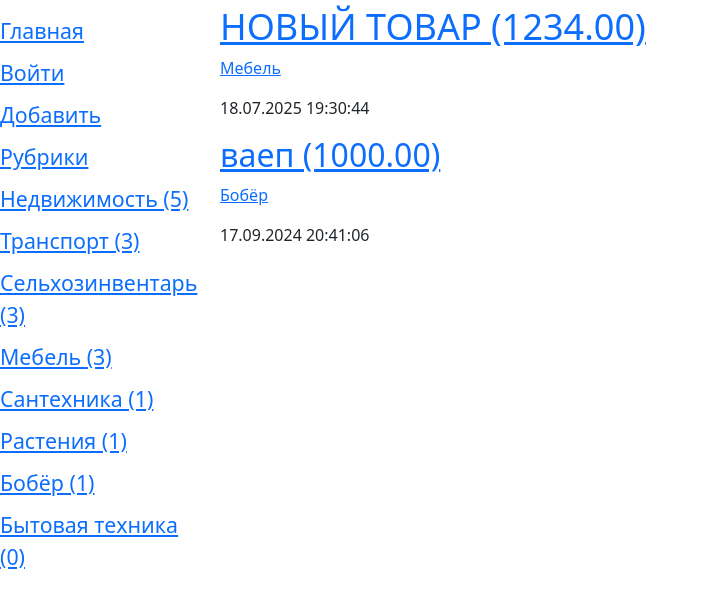
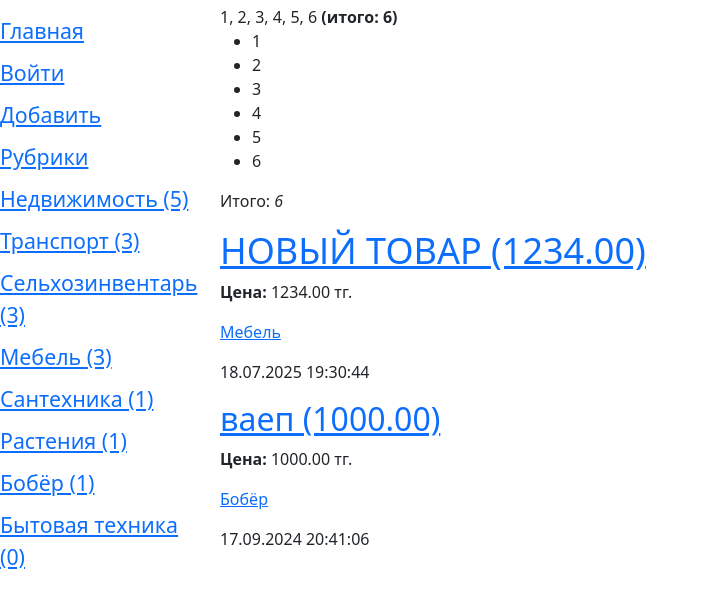
Before and after one commit to morozov1982/samplesite_sep_232_3, a Django app: page / in a window 1280 px wide. Shown: the part 67-675 px from the top of the page, without its empty margins (0-709 px from the left). Run offline with Django 5.2, Linux system fonts and the light colour scheme; data comes from the database, SQL or seed files in the repository; some libraries are stand-ins or nearby versions.

Commit message:
lesson_27

```diff
--- /dev/null
+++ b/bboard/templatetags/bbtags.py
@@ -0,0 +1,37 @@
+from django import template
+from django.template.defaultfilters import stringfilter
+from django.utils.safestring import mark_safe
+from django.utils.html import escape
+
+register = template.Library()
+
+@register.filter(name='cur', is_safe=True)
+# @stringfilter
+def currency(value, name='тг.'):
+    if not value:
+        value = 0
+    return f'{value:.2f} {name}'
+
+@register.filter(expects_localtime=True)
+def datetimefilter(value):
+    pass
+
+
+@register.filter
+def somefilter(value):
+    return mark_safe(escape(value))  # SafeText
+
+# register.filter('currency', currency)
+
+
+# @register.simple_tag(takes_context=True)
+# def lst(context, sep, *args):
+@register.simple_tag
+def lst(sep, *args):
+    # return f'{sep.join(args)} (итого {len(args)})'
+    return mark_safe(f'{sep.join(args)} <strong>(итого: {len(args)})</strong>')
+
+
+@register.inclusion_tag('tags/ulist.html')
+def ulist(*args):
+    return {'items': args}
--- a/samplesite/settings.py
+++ b/samplesite/settings.py
@@ -67,6 +67,12 @@ TEMPLATES = [
         'DIRS': [BASE_DIR / 'templates'],
         'APP_DIRS': True,
         'OPTIONS': {
+            # 'libraries': {
+            #     'bbtags': 'bboard.templatetags.bbtags',  # load нужен
+            # },
+            # 'builtins': [
+            #     'bboard.templatetags.bbtags'  # load не нужен
+            # ],
             # 'autoescape': True,
             'context_processors': [
                 'django.template.context_processors.debug',
--- a/templates/bboard/index.html
+++ b/templates/bboard/index.html
@@ -1,8 +1,12 @@
 {% extends "layout/basic.html" %}
 {% load bbcode_tags %}
 {% load django_bootstrap5 %}
+{% load bbtags %}
 
 {% block content %}
+
+    {% lst ', ' '1' '2' '3' '4' '5' '6' %}
+    {% ulist '1' '2' '3' '4' '5' '6' %}
 
 {#    {{ block.super }}#}
 
@@ -18,7 +22,8 @@
                 <a href="{% url 'bboard:detail' pk=bb.pk %}">{{ bb.title_and_price }}</a>
             </h2>
         {% endif %}
-
+{#        <p><strong>Цена:</strong> {{ bb.price|cur:'р.' }}</p>#}
+        <p><strong>Цена:</strong> {{ bb.price|cur }}</p>
 {#            <p>{{ bb.content }}</p>#}
 {#            <p>{{ bb.content|bbcode|safe }}</p>#}
 {#            <p>{% bbcode bb.content %}</p>#}
--- /dev/null
+++ b/templates/tags/ulist.html
@@ -0,0 +1,6 @@
+<ul>
+    {% for item in items %}
+    	<li>{{ item }}</li>
+    {% endfor %}
+</ul>
+<p>Итого: <em>{{ items|length }}</em></p>
```
Also changed, not shown: bboard/templatetags/__init__.py (added).
